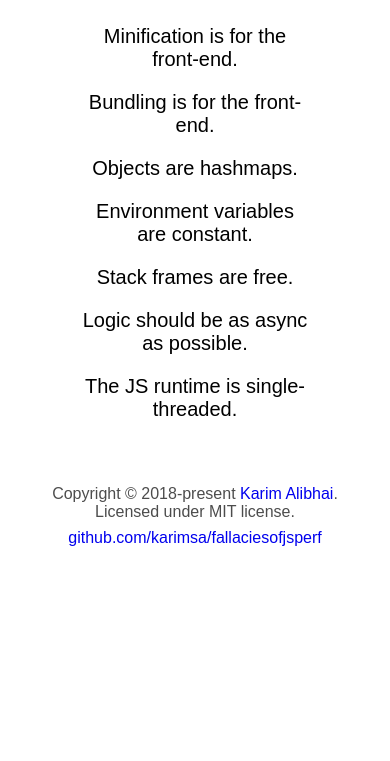
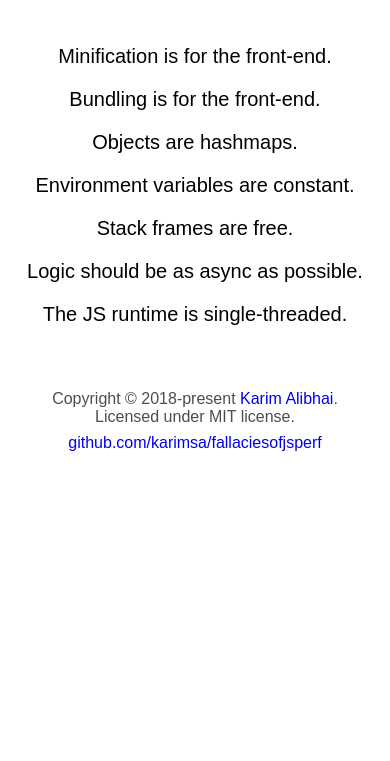
Before and after one commit to karimsa/fallaciesofjsperf, a website: page index.html in a window 390 px wide. Shown: the part 123-884 px from the top of the page. Before the commit the page ends 844 px from the top, so only its background shows below. Drawn offline with Linux system fonts and the light colour scheme.

Commit message:
Fix: some styling for mobile

```diff
--- a/css/index.css
+++ b/css/index.css
@@ -18,11 +18,12 @@ html {
 
 body {
   text-align: center;
-  padding: 1rem;
+  padding: 0 1rem;
 }
 
 h1 {
   font-size: 1.5rem;
+  margin-top: 2rem;
 }
 
 ul > li {
@@ -36,7 +37,7 @@ li:last-child {
 
 ul {
   list-style: none;
-  padding: 3rem;
+  padding: 3rem 0;
 }
 
 p {
@@ -57,3 +58,7 @@ li > a {
 li > a:hover {
   text-decoration: underline;
 }
+
+footer {
+  margin-bottom: 2rem;
+}
```
